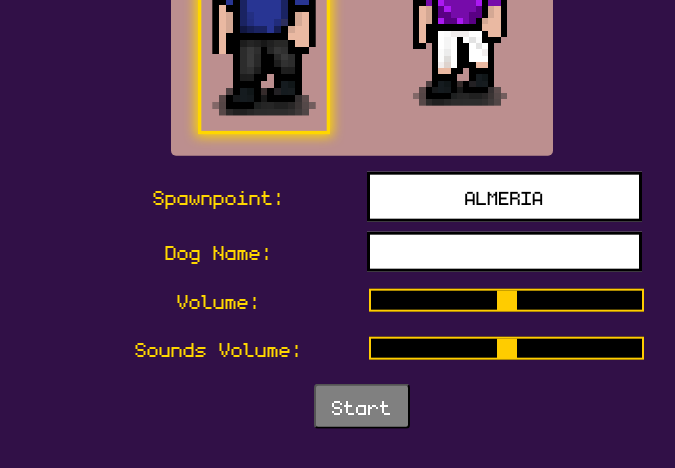
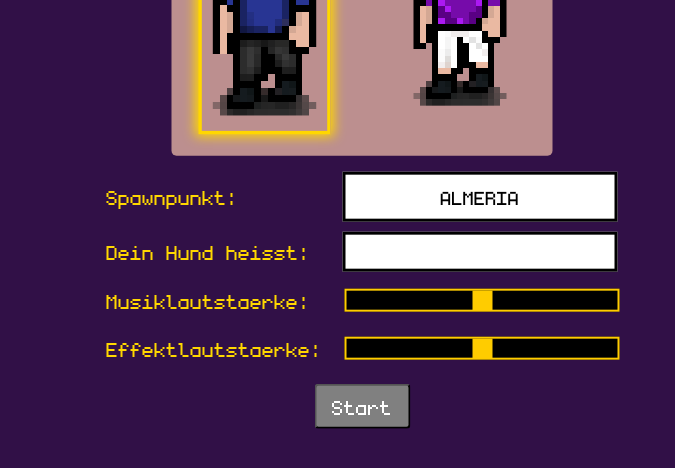
Before and after one commit to IMBIT-Mannheim/pixels, a website built with Vite: page game/index.html in a window 1280 px wide. Shown: the full height of the page, 278-953 px from the left. Built offline with nearby package versions, Linux system fonts and the light colour scheme; what kaplay would draw is missing.

Commit message:
fixed design of starting screen and translated to german

```diff
--- a/game/index.html
+++ b/game/index.html
@@ -23,11 +23,11 @@
                     </div>
                 </div>
                 <div class="settings-container">
-                    <label for="spawnpoint">Spawnpoint: </label><select id="spawnpoint"></select>
-                    <label for="dog-name">Dog Name: </label><input type="text" id="dog-name">
-                    <label for="music-volume">Volume:</label>
+                    <label for="spawnpoint">Spawnpunkt: </label><select id="spawnpoint"></select>
+                    <label for="dog-name">Dein Hund heisst: </label><input type="text" id="dog-name">
+                    <label for="music-volume">Musiklautstaerke: </label>
                     <input type="range" id="music-volume" min="0" max="100" value="50">
-                    <label for="sounds-volume">Sounds Volume:</label>
+                    <label for="sounds-volume">Effektlautstaerke: </label>
                     <input type="range" id="sounds-volume" min="0" max="100" value="50">
                 </div>
                 <button id="start" class="button">Start</button>
--- a/game/main.css
+++ b/game/main.css
@@ -168,10 +168,12 @@
 
 .settings-container {
     margin: 0.5em 0;
-    gap: 10px;
+    column-gap: 20px;
+    row-gap: 10px;
     display: grid;
-    grid-template-columns: repeat(2, 1fr);
+    grid-template-columns: auto 1fr;
     align-items: center;
+    text-align: left;
 }
 
 input[type="range"] {
```
